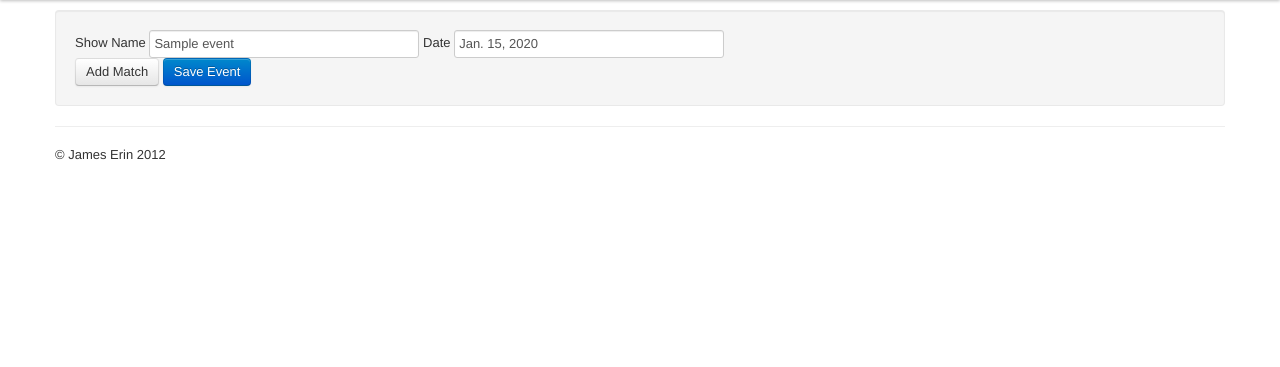
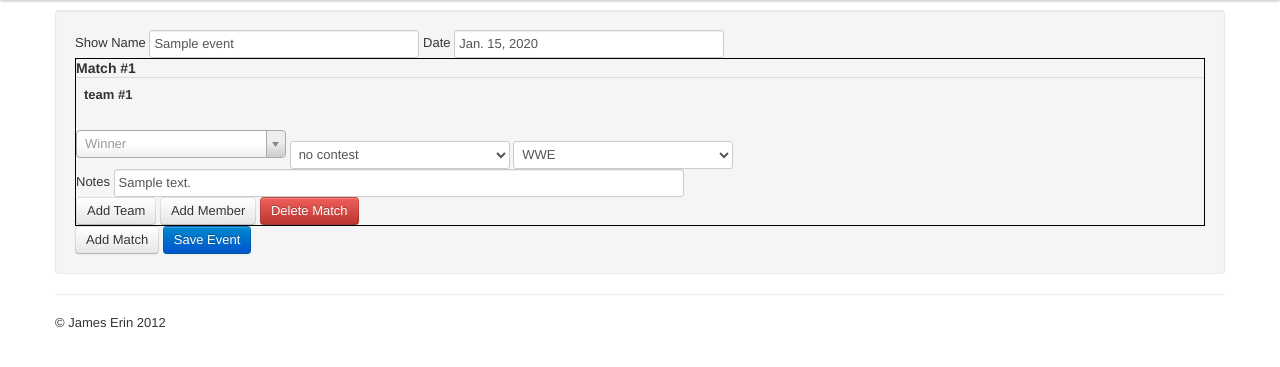
Before and after one commit to jamesturk/fowl, a Django app: page /edit_event/1/ in a window 1280 px wide. Shown: the part 50-417 px from the top of the page. Run offline with Django 3.2, Linux system fonts and the light colour scheme; a user stored in the database is signed in; data comes from the database, SQL or seed files in the repository; tables that the repository leaves empty hold one stand-in row (values such as "Sample post"); lists and menus that the app fills with data are empty; parts of the project's set-up code (start-up, migrations or seed data) failed here and were passed over; some libraries are stand-ins or nearby versions.

Commit message:
getting closer on the editing part

```diff
--- a/fowl/game/templates/edit_event.html
+++ b/fowl/game/templates/edit_event.html
@@ -6,17 +6,26 @@
 <script src="{% static "select2-2.1/select2.js" %}"></script>
 <script>
     var stars = [
-        {% for star in stars %}
-        {'id': '{{star.id}}', 'text': '{{star}}'}{% if not forloop.last %}, {% endif %}
-        {% endfor %}
+        {% for star in stars %} {'id': '{{star.id}}', 'text': '{{star}}'}{% if not forloop.last %}, {% endif %} {% endfor %}
     ];
 
     $(document).ready(function() {
         $('#addMatch').click(function() {
+            add_match();
+            return false;
+        });
+
+        var matches = {{match_json|safe}};
+        for(var i=0; i < matches.length; ++i) {
+            add_match(matches[i]);
+        }
+    });
+
+    var add_match = function(match) {
         var newform = '<div class="matchform" id="match-MATCH_NUM"> \
 <h4>Match #MATCH_NUM</h4> \
 <table class="table"><tbody id="tbody-MATCH_NUM"> </tbody></table> \
-<input type="hidden" class="star-select" name="winner" /> \
+<input type="hidden" class="winner-select" name="winner" /> \
 <select class="outcome-select" name="outcome"> \
 {% for val, name in OUTCOMES %} <option value="{{val}}">{{name}}</option> {% endfor %} \
 </select> \
@@ -24,17 +33,18 @@
 <option value="" selected="selected">(no title at stake)</option> \
 {% for val, name in TITLES %} <option value="{{val}}">{{name}}</option> {% endfor %} \
 </select> \
-<br><label>Notes</label> <input type="text" class="span6" name="notes"> \
+<br><label>Notes</label> <input type="text" class="span6 notes" name="notes"> \
 <br><button class="btn addteam-btn">Add Team</button> <button class="btn addmember-btn">Add Member</button> <button class="btn btn-danger delete-btn">Delete Match</button> </div>';
         var num_matches = $('.matchform').length+1;
         $('#all-matches').append(newform.replace(/MATCH_NUM/g, num_matches));
 
         var last = $($('#all-matches').children().last()[0]);
 
-            last.find('.star-select').last().select2({
-                data:stars,
+        last.find('.winner-select').last().select2({
+            data: stars,
             allowClear: true,
-                placeholder: 'Winner'
+            placeholder: 'Winner',
+            initSelection: init_selection
         });
 
         last.find('.delete-btn').click(function() {
@@ -49,30 +59,45 @@
 
         last.find('.addmember-btn').click(function() {
             $(this).parent().find('tr').each(function(i, e) {
-                    add_member(e, 1, i+1);
+                add_member(e);
             });
             return false;
         });
 
-            // add 2 teams
+        if(match) {
+            last.find('.outcome-select').val(match.outcome);
+            last.find('.title-select').val(match.title_at_stake);
+            last.find('.winner-select').val(match.winner).change();
+            last.find('.notes').val(match.notes);
+            for(var i=0; i < match.teams.length; ++i) {
+                add_team(last, match.teams[i]);
+            }
+        } else {
+            // add 2 teams to start
             add_team(last);
             add_team(last);
+        }
+    };
 
-            return false;
-        });
-    });
-
-    var add_team = function(matchdiv) {
+    var add_team = function(matchdiv, team) {
         var match_num = $(matchdiv)[0].id.replace(/match-/, '');
-        var team_num = $(matchdiv).find('tr').length+1;
+        var team_num = $(matchdiv).find('tr').length + 1;
         var template = '<tr id="row-MATCHNUM-TEAMNUM"> <th>team #TEAMNUM</th> </tr>';
         template = template.replace(/MATCHNUM/g, match_num);
         template = template.replace(/TEAMNUM/g, team_num);
         $(matchdiv).find('tbody').append(template);
-        add_member($(matchdiv).find('tr').last(), match_num, team_num);
+        var last = $(matchdiv).find('tr').last();
+
+        if(team) {
+            for(var i=0; i < team.length; ++i) {
+                add_member(last, team[i]);
+            }
+        } else {
+            add_member(last);
+        }
     };
 
-    var add_member = function(tr) {
+    var add_member = function(tr, member) {
         var pieces = $(tr)[0].id.split('-');
         var match_num = pieces[1];
         var team_num = pieces[2];
@@ -80,12 +105,22 @@
         template = template.replace(/MATCHNUM/g, match_num);
         template = template.replace(/TEAMNUM/g, team_num);
         $(tr).append(template);
-        $(tr).find('input').last().select2({
+        console.log(member);
+        $(tr).find('input').last().val(member).select2({
             data:stars,
             allowClear: true,
             placeholder: '------',
+            initSelection: init_selection
         });
     };
+
+    var init_selection = function(element) {
+        for(var i=0; i < stars.length; ++i) {
+            if(stars[i].id == element.val()) {
+                return stars[i];
+            }
+        }
+    }
 </script>
 {% endblock %}
 
--- a/fowl/game/views.py
+++ b/fowl/game/views.py
@@ -1,3 +1,4 @@
+import json
 from itertools import izip_longest
 from collections import defaultdict
 from django.shortcuts import render, get_object_or_404
@@ -74,8 +75,14 @@ def edit_event(request, event):
         # (would fix for case if title changes twice)
         event = event.to_dict()
 
+    if event:
+        match_json = json.dumps(event['matches'])
+    else:
+        match_json = []
+
     return render(request, "edit_event.html",
                   {'event': event,
+                   'match_json': match_json,
                    'stars': Star.objects.all(),
                    'OUTCOMES': OUTCOMES,
                    'TITLES': TITLES}
```
Lines whose indentation alone changed are shown as unchanged.
